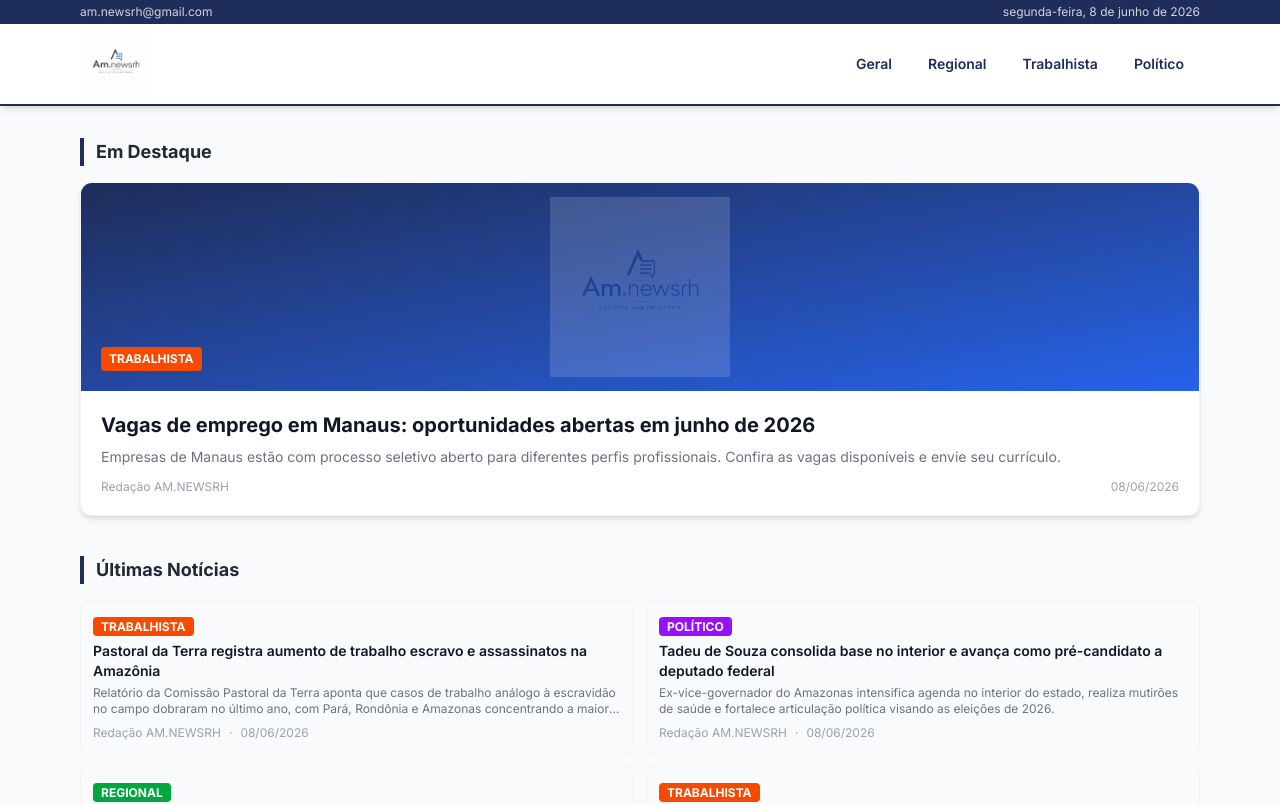
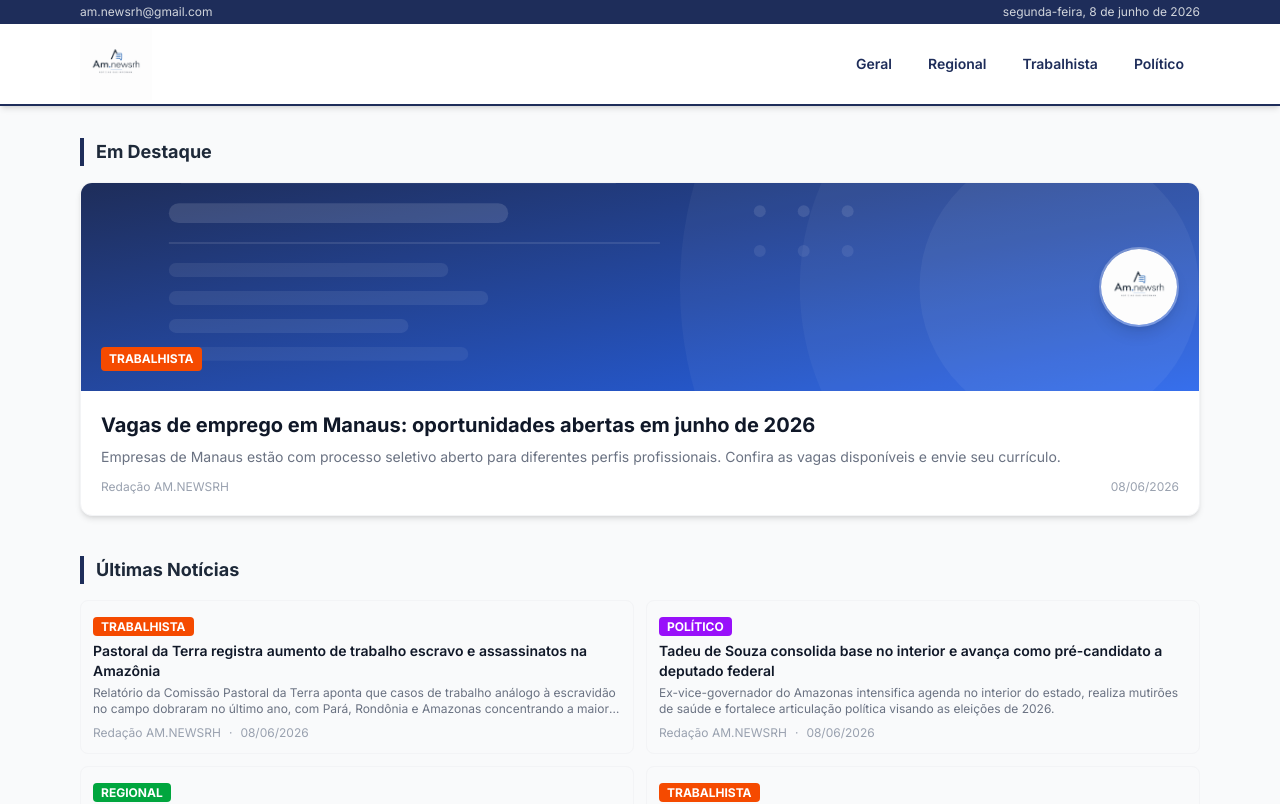
Before and after one commit to multilaborconsultoria-cyber/multinews, a Next.js app: page / in a window 1280 px wide. Shown: the top 804 px of the page. Built offline with nearby package versions, Linux system fonts and the light colour scheme.

Commit message:
feat: SVG minimalista + logo circular no card destaque

```diff
--- a/components/NewsCard.tsx
+++ b/components/NewsCard.tsx
@@ -17,14 +17,29 @@ export default function NewsCard({ post, destaque = false }: { post: Post; desta
       <Link href={`/post/${post.slug}`} className="block group">
         <article className="bg-white rounded-xl overflow-hidden shadow-md hover:shadow-xl transition-shadow border border-gray-100">
           <div className="relative bg-gradient-to-br from-[#1e2d5a] to-[#2563eb] h-52 flex items-end p-5 overflow-hidden">
-            <div className="absolute inset-0 flex items-center justify-center">
-              <Image
-                src="/logo.png"
-                alt=""
-                width={180}
-                height={180}
-                className="opacity-15 mix-blend-luminosity"
-              />
+            <svg viewBox="0 0 560 208" xmlns="http://www.w3.org/2000/svg" preserveAspectRatio="xMidYMid slice" className="absolute inset-0 w-full h-full">
+              <circle cx="490" cy="104" r="190" fill="rgba(255,255,255,0.04)" />
+              <circle cx="490" cy="104" r="130" fill="rgba(255,255,255,0.04)" />
+              <circle cx="490" cy="104" r="70" fill="rgba(255,255,255,0.05)" />
+              <rect x="44" y="38" width="230" height="14" rx="7" fill="rgba(255,255,255,0.22)" />
+              <rect x="44" y="62" width="170" height="10" rx="5" fill="rgba(255,255,255,0.13)" />
+              <line x1="44" y1="82" x2="290" y2="82" stroke="rgba(255,255,255,0.1)" strokeWidth="1" />
+              <rect x="44" y="92" width="140" height="7" rx="3.5" fill="rgba(255,255,255,0.08)" />
+              <rect x="44" y="106" width="160" height="7" rx="3.5" fill="rgba(255,255,255,0.08)" />
+              <rect x="44" y="120" width="120" height="7" rx="3.5" fill="rgba(255,255,255,0.08)" />
+              <rect x="44" y="134" width="150" height="7" rx="3.5" fill="rgba(255,255,255,0.06)" />
+              <circle cx="340" cy="46" r="3" fill="rgba(255,255,255,0.12)" />
+              <circle cx="362" cy="46" r="3" fill="rgba(255,255,255,0.12)" />
+              <circle cx="384" cy="46" r="3" fill="rgba(255,255,255,0.12)" />
+              <circle cx="340" cy="66" r="3" fill="rgba(255,255,255,0.1)" />
+              <circle cx="362" cy="66" r="3" fill="rgba(255,255,255,0.1)" />
+              <circle cx="384" cy="66" r="3" fill="rgba(255,255,255,0.1)" />
+              <circle cx="340" cy="86" r="3" fill="rgba(255,255,255,0.08)" />
+              <circle cx="362" cy="86" r="3" fill="rgba(255,255,255,0.08)" />
+              <circle cx="384" cy="86" r="3" fill="rgba(255,255,255,0.08)" />
+            </svg>
+            <div className="absolute right-5 top-1/2 -translate-y-1/2 rounded-full overflow-hidden border-2 border-white/30 shadow-lg w-20 h-20">
+              <Image src="/logo.png" alt="Am.newsrh" width={80} height={80} className="object-cover" />
             </div>
             <span className={`relative z-10 ${cor} text-white text-xs font-bold px-2 py-1 rounded uppercase`}>
               {post.categoria}
```
